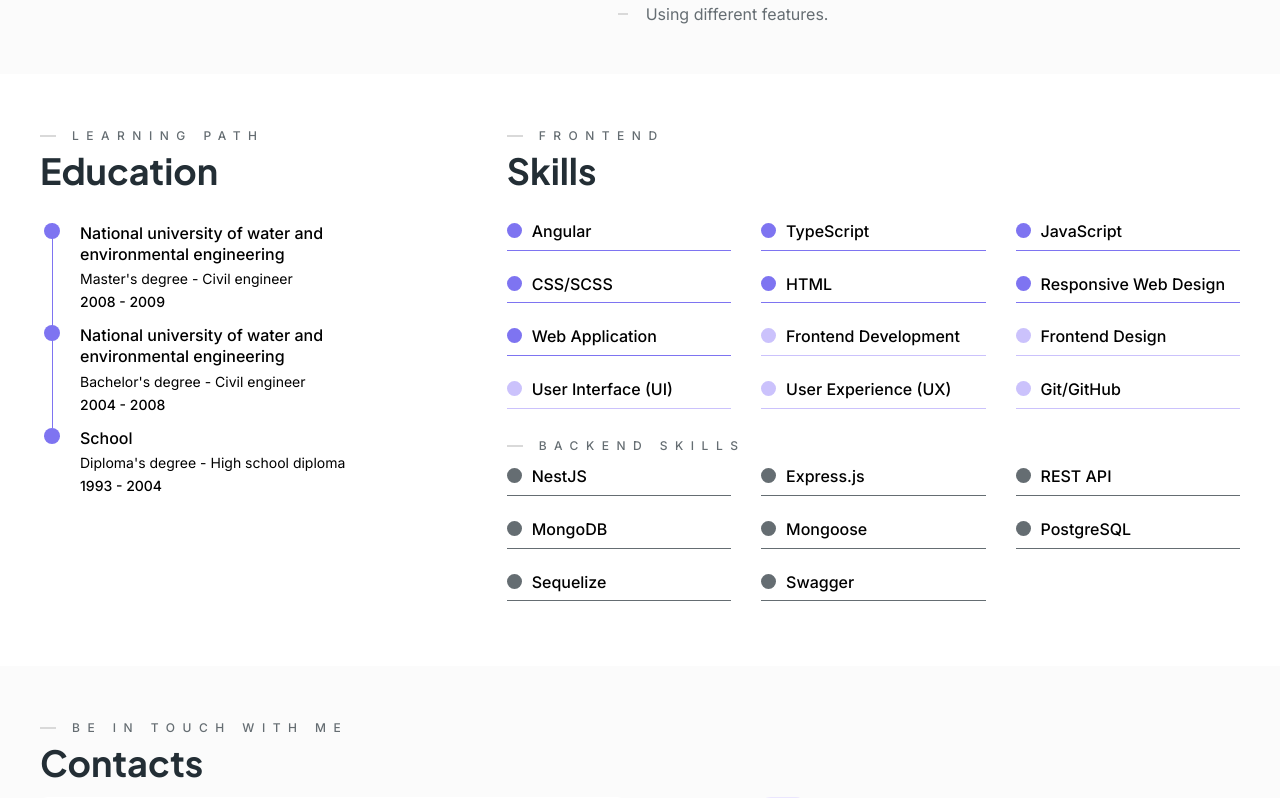
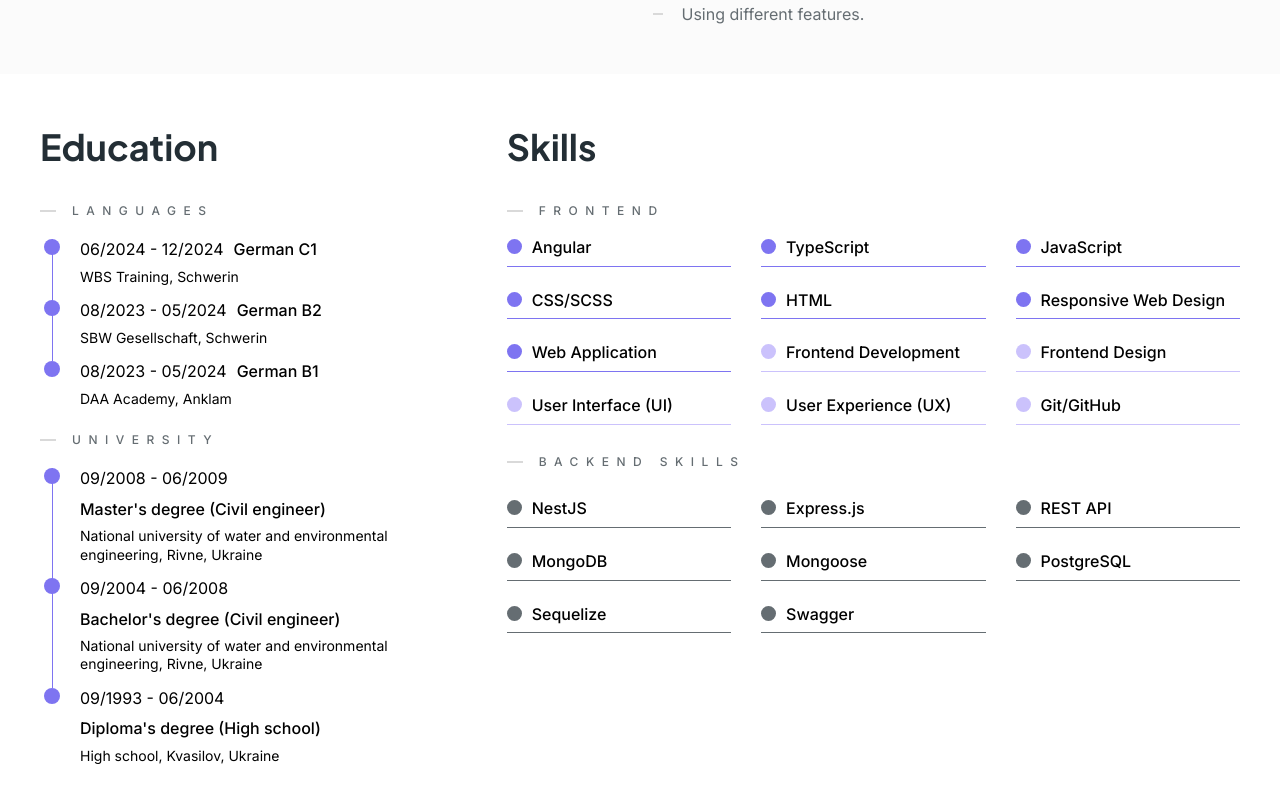
Before and after one commit to VitaliiSoloninko/angular-vitalii-portfolio, an Angular app: page / in a window 1280 px wide. Shown: the part 3120-3918 px from the top of the page. Built offline with nearby package versions, Linux system fonts and the light colour scheme.

Commit message:
9.5	Add new education

```diff
--- a/src/app/sections/experience/tabs/tabs.component.html
+++ b/src/app/sections/experience/tabs/tabs.component.html
@@ -6,7 +6,7 @@
       [class.tab-active]="selectedTab === 1"
       (click)="selectTab(tabs[0].id)"
     >
-      <div class="navigation-career__text">2022 - 2024 Front-end</div>
+      <div class="navigation-career__text">2022 - 2024 Frontend Developer</div>
       <div class="navigation-career__arrow">
         <img src="assets/icons/arrow-16.svg" alt="l" />
       </div>
--- a/src/app/sections/skills/skills.component.html
+++ b/src/app/sections/skills/skills.component.html
@@ -3,38 +3,38 @@
     <div class="skills__body">
       <div class="skills__education">
         <div class="skills__title title">
-          <div class="title__label">LEARNING PATH</div>
           <h2 class="title__value">Education</h2>
         </div>
+        <div class="title__label">Languages</div>
         <div class="skills__timeline timeline">
-          <div class="timeline__item">
-            <div class="timeline__title">
-              National university of water and environmental engineering
+          <div class="timeline__item" *ngFor="let item of language">
+            <div class="timeline__content">
+              <div class="timeline__date">{{ item.year }}</div>
+              <div class="timeline__level">{{ item.level }}</div>
             </div>
-            <div class="timeline__text">Master's degree - Civil engineer</div>
-            <div class="timeline__date">2008 - 2009</div>
+            <div class="timeline__institution">
+              {{ item.institution }}
+            </div>
           </div>
-          <div class="timeline__item">
-            <div class="timeline__title">
-              National university of water and environmental engineering
+        </div>
+        <div class="title__label">University</div>
+        <div class="skills__timeline timeline">
+          <div class="timeline__item" *ngFor="let item of education">
+            <div class="timeline__content">
+              <div class="timeline__date">{{ item.year }}</div>
+              <div class="timeline__level">{{ item.level }}</div>
             </div>
-            <div class="timeline__text">Bachelor's degree - Civil engineer</div>
-            <div class="timeline__date">2004 - 2008</div>
-          </div>
-          <div class="timeline__item">
-            <div class="timeline__title">School</div>
-            <div class="timeline__text">
-              Diploma's degree - High school diploma
+            <div class="timeline__institution">
+              {{ item.institution }}
             </div>
-            <div class="timeline__date">1993 - 2004</div>
           </div>
         </div>
       </div>
       <div class="skills__content content-skills">
         <div class="skills__title title">
-          <div class="title__label">frontend</div>
           <h2 class="title__value">Skills</h2>
         </div>
+        <div class="title__label">frontend</div>
         <div class="content-skills__items">
           <div
             class="content-skills__item"
--- a/src/app/sections/skills/skills.component.scss
+++ b/src/app/sections/skills/skills.component.scss
@@ -1,6 +1,10 @@
 $tablet: 991.98px;
 $mobile: 767.98px;
 $mobileSmall: 479.98px;
+
+.title__label {
+  margin-bottom: 16px;
+}
 
 .skills {
   // .skills__container
@@ -50,6 +54,9 @@ $mobileSmall: 479.98px;
   display: grid;
   gap: 14px;
   position: relative;
+  &:not(:last-child) {
+    margin-bottom: 20px;
+  }
   &::before {
     content: "";
     position: absolute;
@@ -86,20 +93,10 @@ $mobileSmall: 479.98px;
       }
     }
   }
-
-  // .timeline__title
-  &__title {
-    line-height: 1.3;
-    font-weight: 500;
-    &:not(:last-child) {
-      margin-bottom: 8px;
-    }
-  }
-  // .timeline__text
-
-  &__text {
-    font-size: 14px;
-    line-height: 1;
+  &__content {
+    display: flex;
+    flex-wrap: wrap;
+    gap: 10px;
     &:not(:last-child) {
       margin-bottom: 8px;
     }
@@ -107,9 +104,24 @@ $mobileSmall: 479.98px;
 
   // .timeline__date
   &__date {
+    line-height: 1.3;
+    font-weight: 400;
+  }
+  // .timeline__text
+  &__level {
+    line-height: 1.3;
+    font-weight: 500;
+    &:not(:last-child) {
+      margin-bottom: 8px;
+    }
+  }
+  // .timeline__title
+  &__institution {
     font-size: 14px;
-    line-height: 1.2;
-    font-weight: 500;
+    line-height: 1.3;
+    &:not(:last-child) {
+      margin-bottom: 8px;
+    }
   }
 }
 .content-skills {
--- a/src/app/sections/skills/skills.component.ts
+++ b/src/app/sections/skills/skills.component.ts
@@ -9,6 +9,42 @@ import { Component } from '@angular/core';
   styleUrl: './skills.component.scss',
 })
 export class SkillsComponent {
+  language = [
+    {
+      year: '06/2024 - 12/2024',
+      level: `German C1`,
+      institution: `WBS Training, Schwerin`,
+    },
+    {
+      year: '08/2023 - 05/2024',
+      level: `German B2`,
+      institution: `SBW Gesellschaft, Schwerin`,
+    },
+    {
+      year: '08/2023 - 05/2024',
+      level: `German B1`,
+      institution: `DAA Academy, Anklam`,
+    },
+  ];
+
+  education = [
+    {
+      year: '09/2008 - 06/2009',
+      level: `Master's degree (Civil engineer)`,
+      institution: `National university of water and environmental engineering, Rivne, Ukraine`,
+    },
+    {
+      year: '09/2004 - 06/2008',
+      level: `Bachelor's degree (Civil engineer)`,
+      institution: `National university of water and environmental engineering, Rivne, Ukraine`,
+    },
+    {
+      year: '09/1993 - 06/2004',
+      level: `Diploma's degree (High school)`,
+      institution: `High school, Kvasilov, Ukraine`,
+    },
+  ];
+
   frontendSkills = [
     'Angular',
     'TypeScript',
@@ -18,6 +54,7 @@ export class SkillsComponent {
     'Responsive Web Design',
     'Web Application',
   ];
+
   additionalSkills = [
     'Frontend Development',
     'Frontend Design',
@@ -25,6 +62,7 @@ export class SkillsComponent {
     'User Experience (UX)',
     'Git/GitHub',
   ];
+
   backendSkills = [
     'NestJS',
     'Express.js',
```
